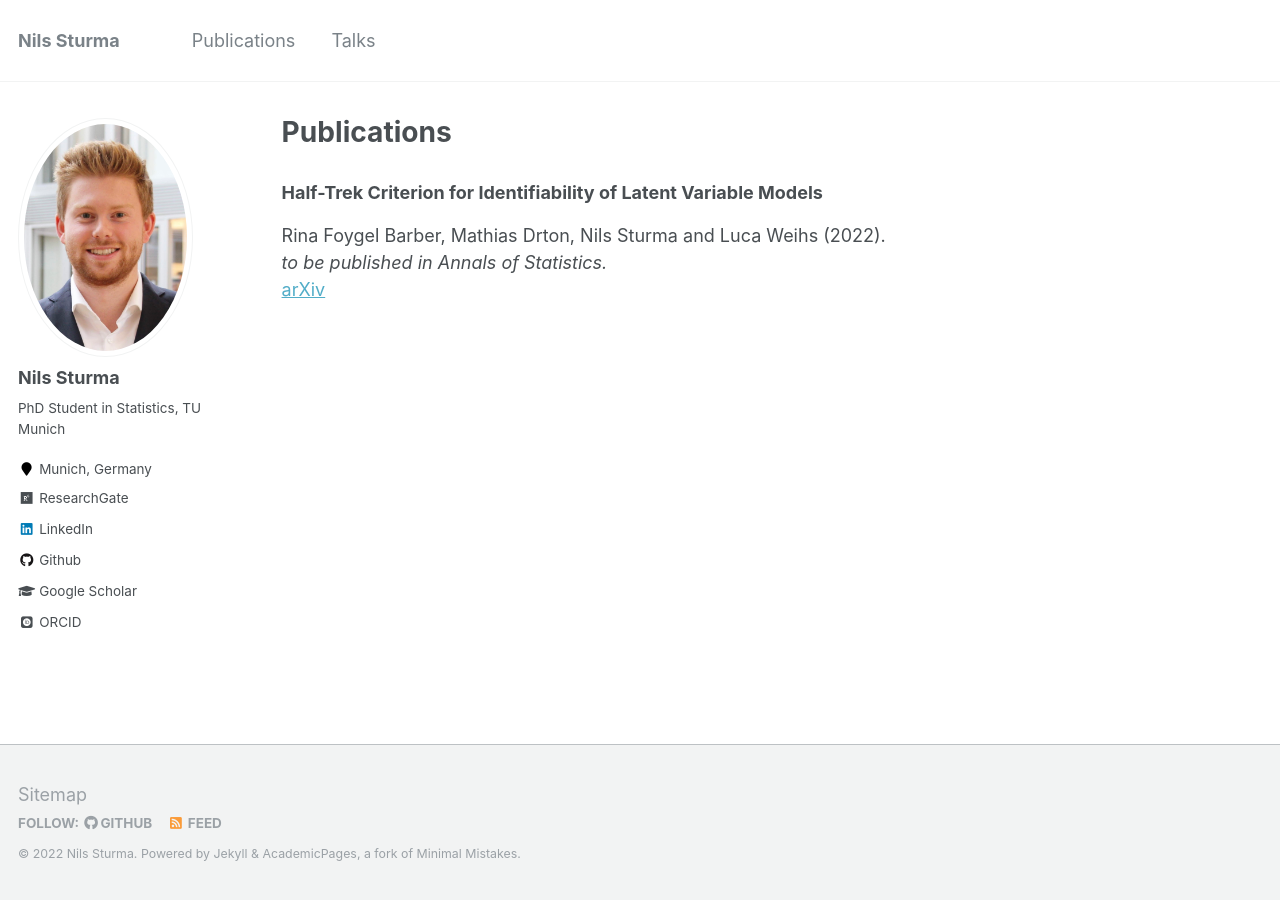
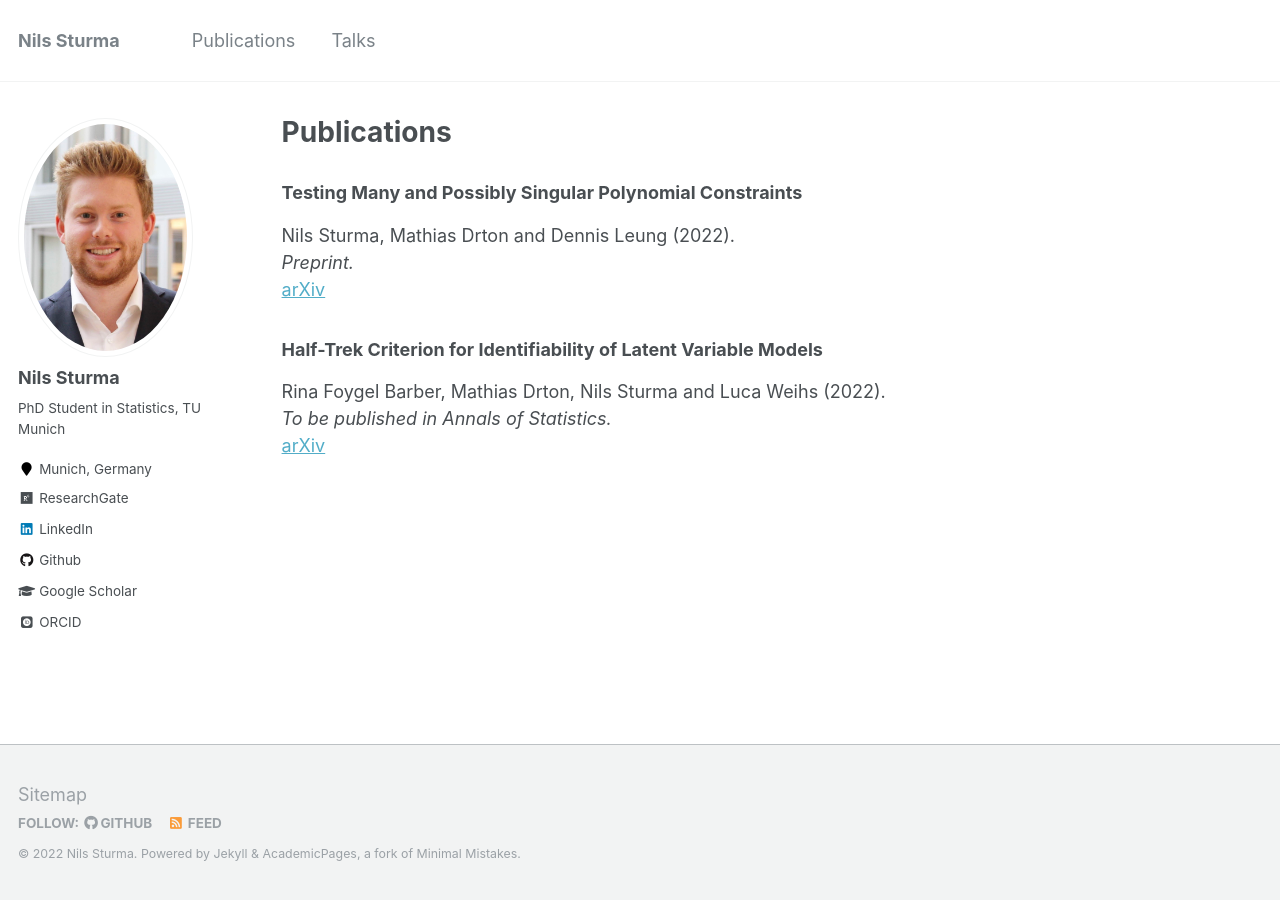
Before and after one commit to NilsSturma/nilssturma.github.io, a Jekyll site: the page built from _pages/publications.md, in a window 1280 px wide. Built offline with Jekyll 4.4.1, drawn with Linux system fonts in a browser that asks for light colours; some web fonts are replaced.

Commit message:
added preprint algebraic tests

```diff
--- a/_pages/publications.md
+++ b/_pages/publications.md
@@ -16,7 +16,12 @@ author_profile: true
 {% endfor %}
  -->
 
+### Testing Many and Possibly Singular Polynomial Constraints
+Nils Sturma, Mathias Drton and Dennis Leung (2022). \
+*Preprint.* \
+[arXiv](https://arxiv.org/abs/2208.11756)
+
 ### Half-Trek Criterion for Identifiability of Latent Variable Models
 Rina Foygel Barber, Mathias Drton, Nils Sturma and Luca Weihs (2022). \
-*to be published in Annals of Statistics.* \
+*To be published in Annals of Statistics.* \
 [arXiv](https://arxiv.org/abs/2201.04457)
```
